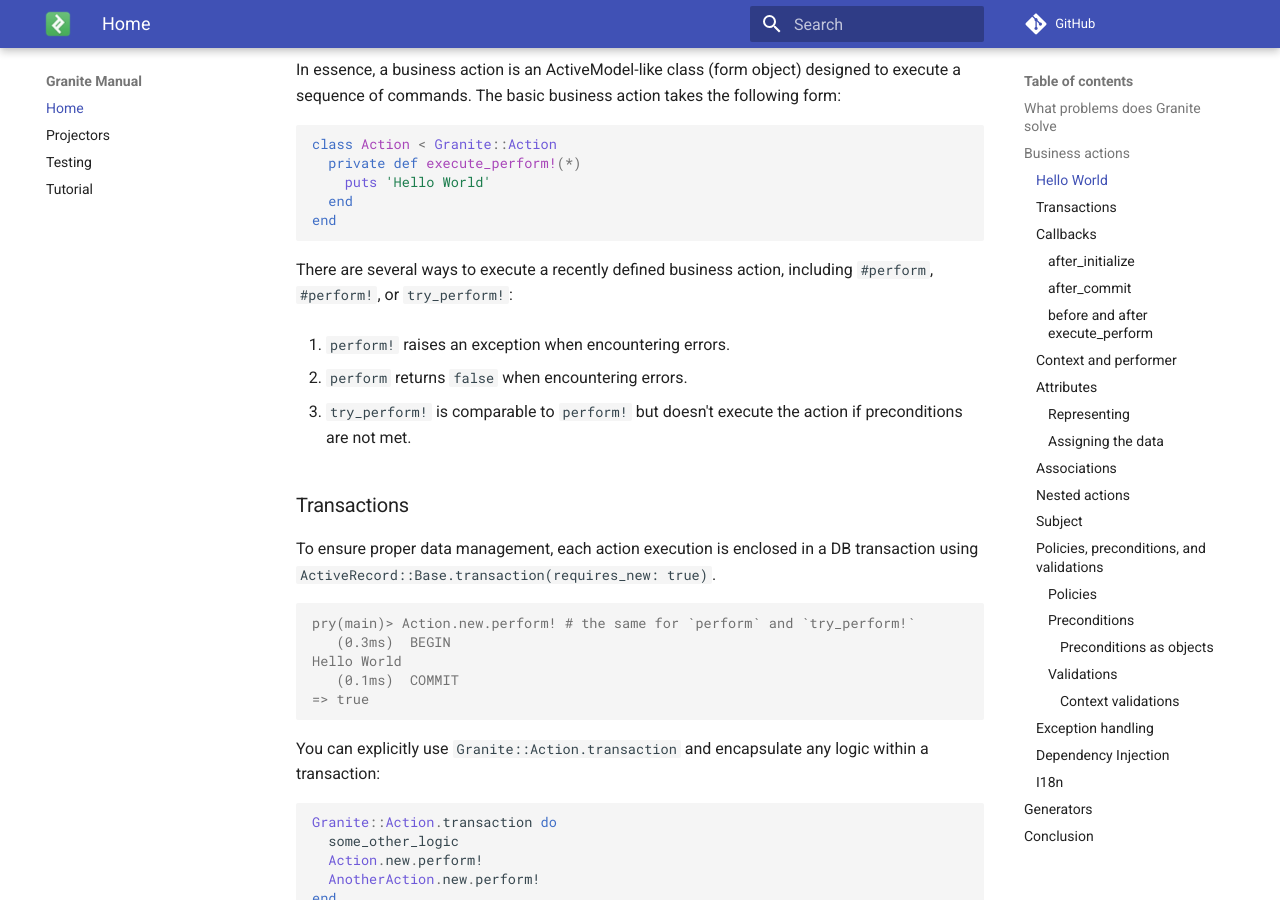
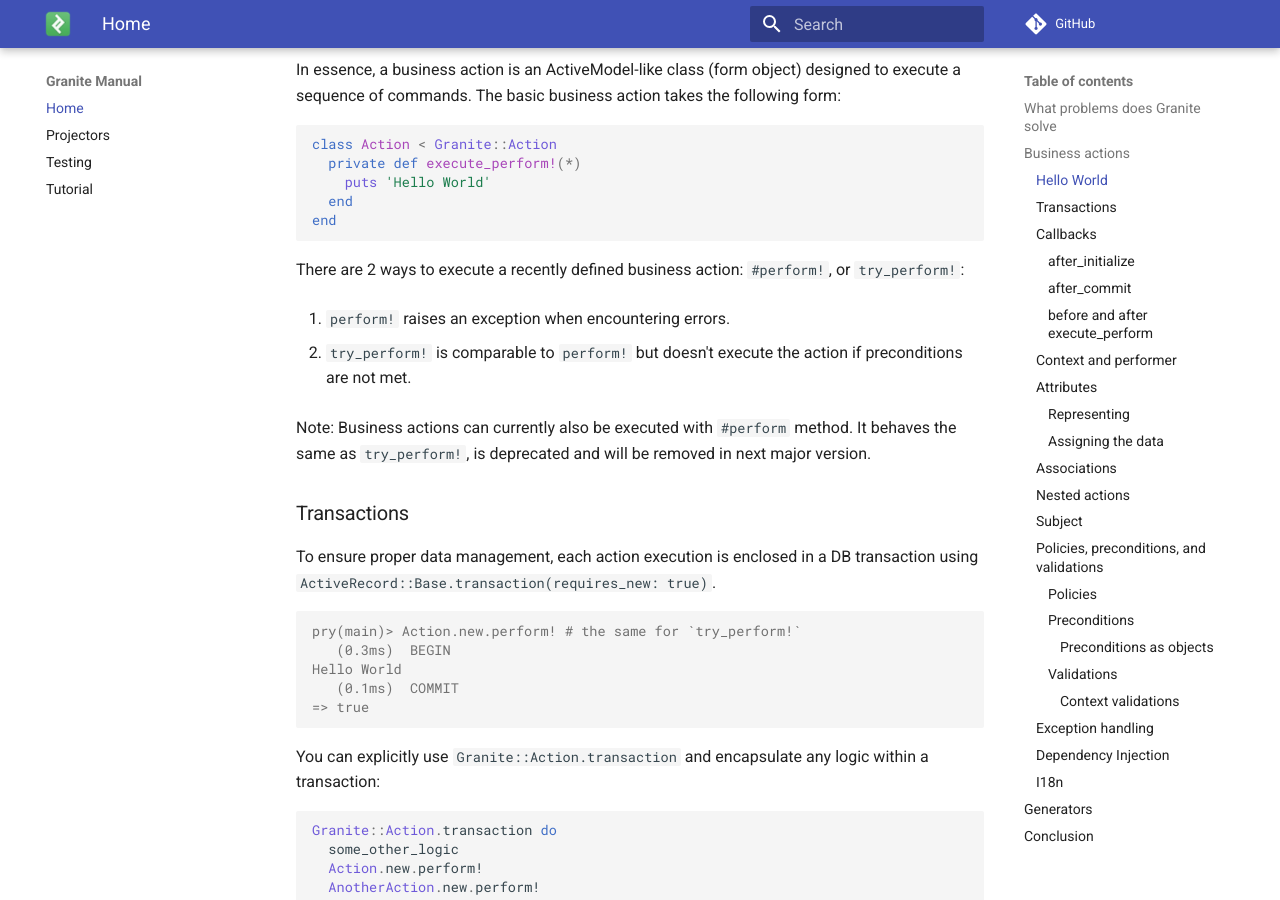
Before and after one commit to toptal/granite, an MkDocs documentation site: the page built from docs/index.md, in a window 1280 px wide and 900 px high, scrolled down 603 px. Built offline with MkDocs 1.6.1 and Material for MkDocs 9.7.7, drawn with Linux system fonts in a browser that asks for light colours; comment, search, counter and statistics services are not loaded.

Commit message:
Deprecate Granite::Action#perform

````diff
--- a/docs/index.md
+++ b/docs/index.md
@@ -24,20 +24,20 @@ class Action < Granite::Action
 end
 ```
 
-There are several ways to execute a recently defined business action, including `#perform`, `#perform!`, or `try_perform!`:
+There are 2 ways to execute a recently defined business action: `#perform!`, or `try_perform!`:
 
 1. `perform!` raises an exception when encountering errors.
 
-2. `perform` returns `false` when encountering errors.
+2. `try_perform!` is comparable to `perform!` but doesn't execute the action if preconditions are not met.
 
-3. `try_perform!` is comparable to `perform!` but doesn't execute the action if preconditions are not met.
+Note: Business actions can currently also be executed with `#perform` method. It behaves the same as `try_perform!`, is deprecated and will be removed in next major version.
 
 ### Transactions
 
 To ensure proper data management, each action execution is enclosed in a DB transaction using `ActiveRecord::Base.transaction(requires_new: true)`.
 
 ```irb
-pry(main)> Action.new.perform! # the same for `perform` and `try_perform!`
+pry(main)> Action.new.perform! # the same for `try_perform!`
    (0.3ms)  BEGIN
 Hello World
    (0.1ms)  COMMIT
@@ -391,7 +391,7 @@ Granite supports using any of the validations provided by Active Model.
 
 Granite supports and encourages the use of [context validations](http://api.rubyonrails.org/classes/ActiveModel/Validations.html#method-i-valid-3F), which can be specified using the `on:` key with any validation to declare the context in which the validation should be executed. This means that these validations will only be triggered when the provided context is explicitly specified.
 
-To specify a context when using the built-in ActiveModel methods `valid?` and `invalid?`, simply provide the context as the first argument. When using `perform`, `perform!`, or `try_perform!`, pass the name of the context as a keyword argument `context:`.
+To specify a context when using the built-in ActiveModel methods `valid?` and `invalid?`, simply provide the context as the first argument. When using `perform!`, or `try_perform!`, pass the name of the context as a keyword argument `context:`.
 
 Context validations should be used when different validation behavior is required in different scenarios (e.g., by a staff member and a non-staff user). For example, consider a simplified business action for updating a user's portfolio:
 
````
Also changed, not shown: CHANGELOG.md (+2 -0 lines), docs/tutorial.md (+1 -1 lines), 2 other files.
